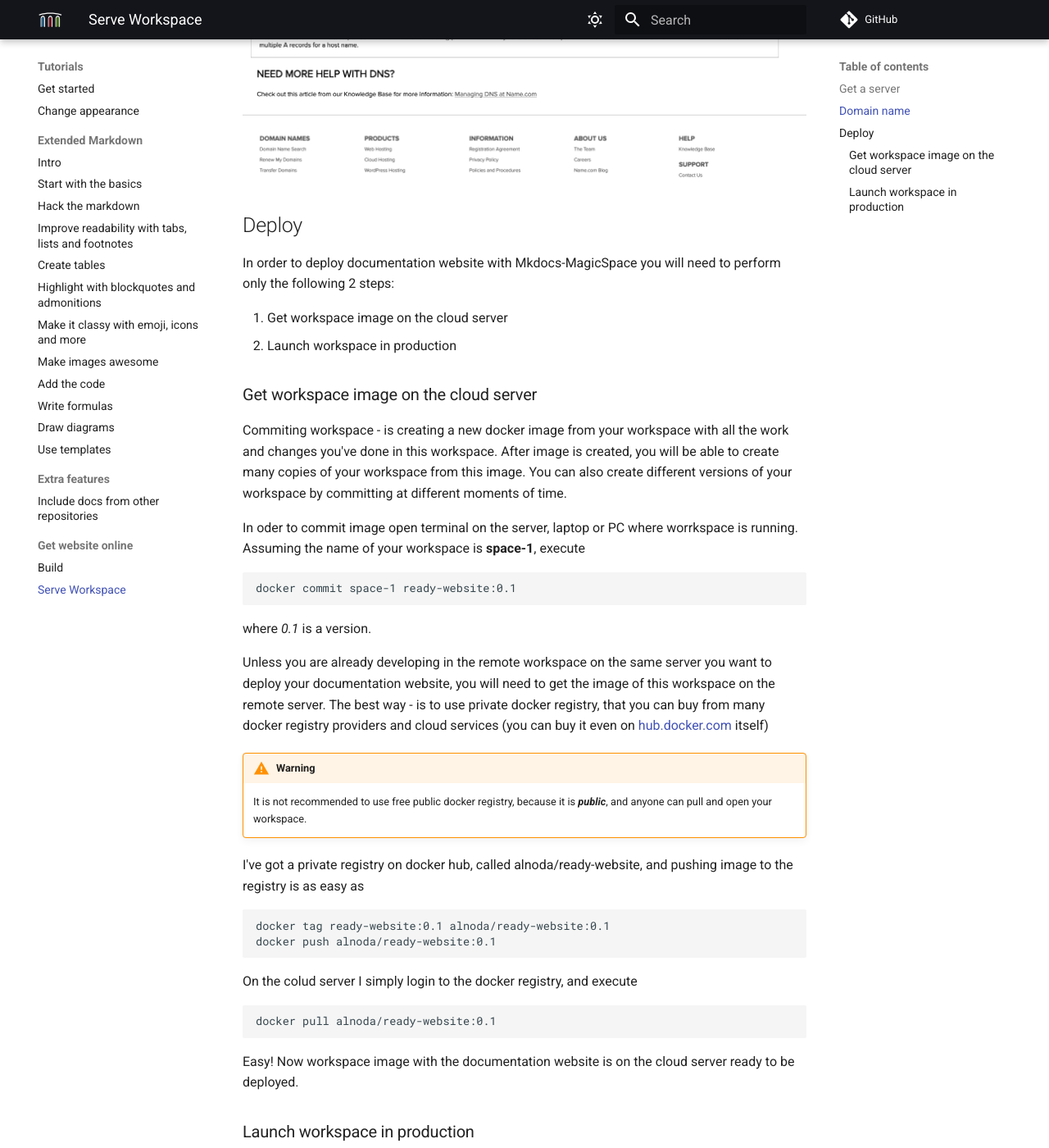
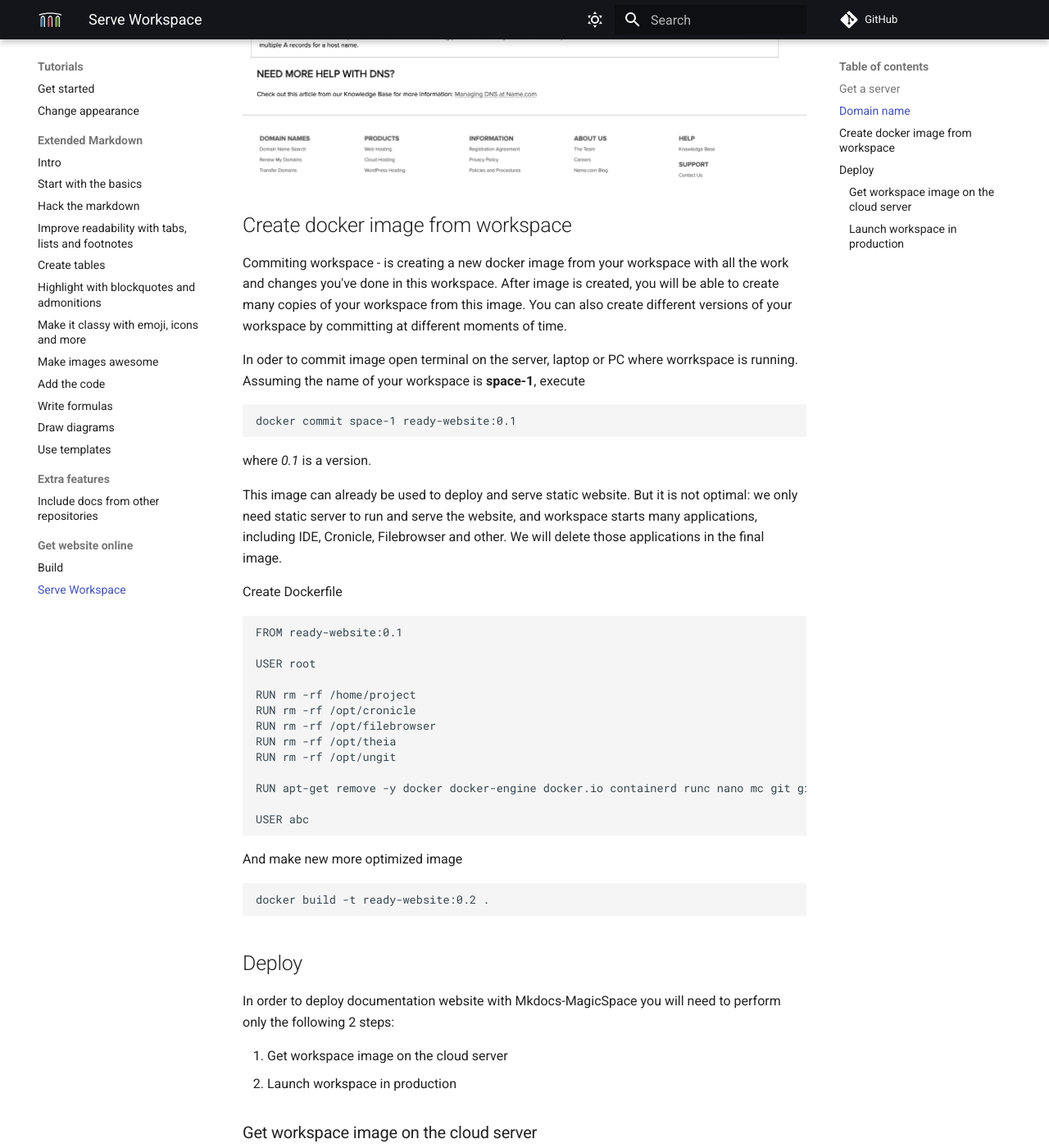
Before and after one commit to bluxmit/mkdocs-magicspace-website, an MkDocs documentation site: the page built from docs/tutorials/get-online/serve-workspace.md, in a window 1280 px wide and 1400 px high, scrolled down 1753 px. Shown: the whole window at 82% size. Built offline with MkDocs 1.6.1 and Material for MkDocs 9.7.7, drawn with Linux system fonts in a browser that asks for light colours; comment, search, counter and statistics services are not loaded; some of the changed text lies outside the part shown.

````diff
--- a/docs/tutorials/get-online/serve-workspace.md
+++ b/docs/tutorials/get-online/serve-workspace.md
@@ -35,15 +35,7 @@
 
 ![Placeholder](img/add-a-record.png){style="height: 100%; width: 100%; border-radius: 5px; margin-left: auto; margin-right: auto; display: block;" loading=lazy}
 
-
-## Deploy
-
-In order to deploy documentation website with Mkdocs-MagicSpace you will need to perform only the following 2 steps:
-
-1. Get workspace image on the cloud server
-2. Launch workspace in production
-
-### Get workspace image on the cloud server
+## Create docker image from workspace
 
 Commiting workspace - is creating a new docker image from your workspace with all the work and changes you've done in this workspace.
 After image is created, you will be able to create many copies of your workspace from this image. You can also create different
@@ -58,6 +50,44 @@
 
 where *0.1* is a version.
 
+This image can already be used to deploy and serve static website. But it is not optimal: we only need static server to run and serve the website,
+and workspace starts many applications, including IDE, Cronicle, Filebrowser and other. We will delete those applications in the final image.
+
+Create Dockerfile
+
+```
+FROM ready-website:0.1
+
+USER root
+
+RUN rm -rf /home/project
+RUN rm -rf /opt/cronicle
+RUN rm -rf /opt/filebrowser
+RUN rm -rf /opt/theia
+RUN rm -rf /opt/ungit
+
+RUN apt-get remove -y docker docker-engine docker.io containerd runc nano mc git gitflow ncdu
+
+USER abc
+
+```
+
+And make new more optimized image
+
+```
+docker build -t ready-website:0.2 .
+```
+
+
+## Deploy
+
+In order to deploy documentation website with Mkdocs-MagicSpace you will need to perform only the following 2 steps:
+
+1. Get workspace image on the cloud server
+2. Launch workspace in production
+
+### Get workspace image on the cloud server
+
 Unless you are already developing in the remote workspace on the same server you want to deploy your documentation website,
 you will need to get the image of this workspace on the remote server. The best way - is to use private docker registry, that
 you can buy from many docker registry providers and cloud services (you can buy it even on [hub.docker.com](https://hub.docker.com/) itself)
@@ -69,14 +99,14 @@
 I've got a private registry on docker hub, called alnoda/ready-website, and pushing image to the registry is as easy as
 
 ```
-docker tag ready-website:0.1 alnoda/ready-website:0.1
-docker push alnoda/ready-website:0.1
+docker tag ready-website:0.1 alnoda/ready-website:0.2
+docker push alnoda/ready-website:0.2
 ```
 
 On the colud server I simply login to the docker registry, and execute
 
 ```
-docker pull alnoda/ready-website:0.1
+docker pull alnoda/ready-website:0.2
 ```
 
 Easy! Now workspace image with the documentation website is on the cloud server ready to be deployed.
--- a/mkdocs.yml
+++ b/mkdocs.yml
@@ -106,7 +106,7 @@
 # ===========================================================
 
 nav:
-  - Home: pages/home/home.md
+  - Home: index.md
   - About:
       - Intro: about/intro.md
       - Motivation: about/motivation.md
````
Also changed, not shown: README.md (+1 -1 lines), docs/index.md (renamed from docs/pages/home/home.md, +14 -14 lines), docs/index/Cronicle.png (renamed from docs/pages/home/home/Cronicle.png), docs/index/Filebrowser.png (renamed from docs/pages/home/home/Filebrowser.png), docs/index/IDE-2.png (added), docs/index/IDE.png (added), docs/index/IDE3.png (added), docs/index/Static-server.png (added), docs/index/Ungit.png (added), docs/index/add-color.svg (renamed from docs/pages/home/home/add-color.svg), docs/index/data-processing.svg (renamed from docs/pages/home/home/data-processing.svg), docs/index/design-components.svg (renamed from docs/pages/home/home/design-components.svg), docs/index/feeling-proud.svg (renamed from docs/pages/home/home/feeling-proud.svg), docs/index/nature-coding.svg (renamed from docs/pages/home/home/nature-coding.svg), 4 more files, 6 other files.
